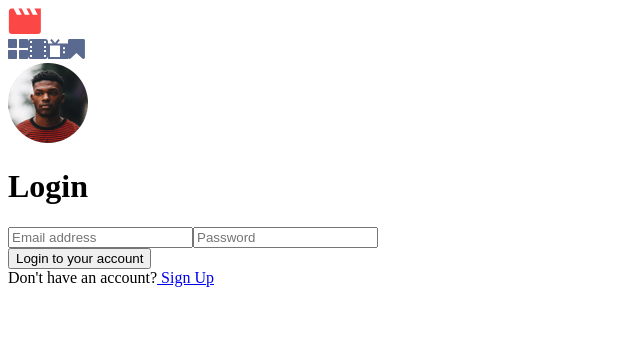
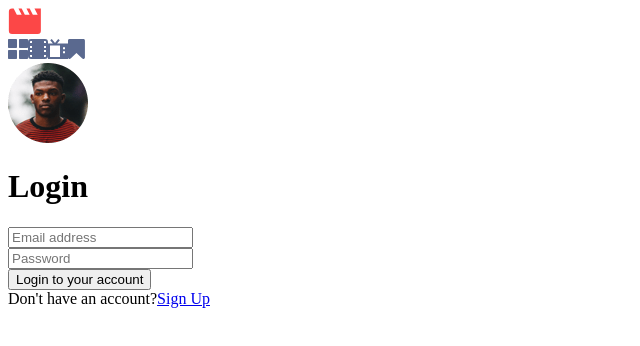
Before and after one commit to DeimantasLapiniauskas/NotAProject, a React (Vite) app: page /login in a window 1280 px wide. Shown: the top 346 px of the page, without its empty margins (0-640 px from the left). Built offline with nearby package versions, Linux system fonts and the light colour scheme.

Commit message:
Login validation

```diff
--- a/src/pages/Login.jsx
+++ b/src/pages/Login.jsx
@@ -1,20 +1,58 @@
+import { useNavigate } from "react-router";
+import { useForm } from "react-hook-form";
+
 function Login() {
+  let navigate = useNavigate();
+  const {
+    register,
+    handleSubmit,
+    formState: { errors },
+  } = useForm();
+
+  // onSubmit function is left as is but without the server interaction.
+  const onSubmit = (values) => {
+    console.log(values);
+    navigate("/");
+  };
+
   return (
     <>
-      <h1>Login</h1>
-      <div>
-        <input type="text" placeholder="Email address" id="EmailLogin" />
-        <input type="text" placeholder="Password" id="PasswdLogin" />
-      </div>
-      <button id="LoginButton">Login to your account</button>
+      <header>
+        <h1>Login</h1>
+      </header>
+      <main>
+        <form onSubmit={handleSubmit(onSubmit)}>
+          <div>
+            <input
+              type="email"
+              placeholder="Email address"
+              id="EmailLogin"
+              {...register("email", { required: "Email is required" })}
+            />
+            {errors.email && <span>{errors.email.message}</span>}
+          </div>
+          <div>
+            <input
+              type="password"
+              placeholder="Password"
+              id="PasswdLogin"
+              {...register("password", { required: "Password is required" })}
+            />
+            {errors.password && <span>{errors.password.message}</span>}
+          </div>
+          <button type="submit" id="LoginButton">
+            Login to your account
+          </button>
+        </form>
+      </main>
       <footer id="LoginFooter">
-        <span>Don&apos;t have an account?</span>
+        <span>Don't have an account?</span>
         <a href="/signup" id="SignUpLink">
-          {" "}
           Sign Up
         </a>
       </footer>
     </>
   );
 }
+
 export default Login;
```
